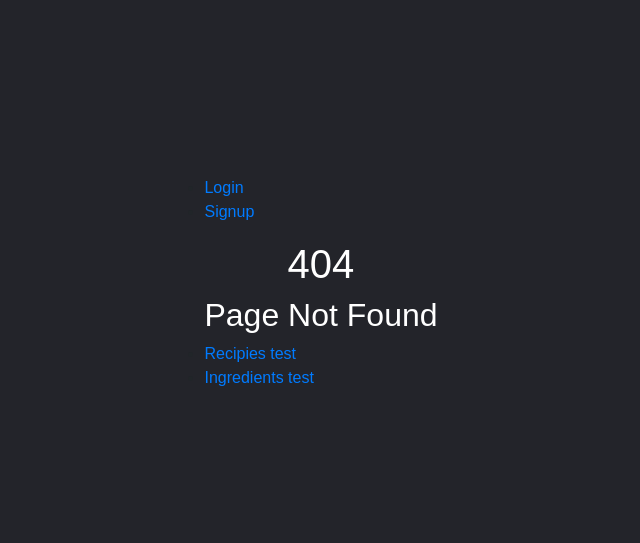
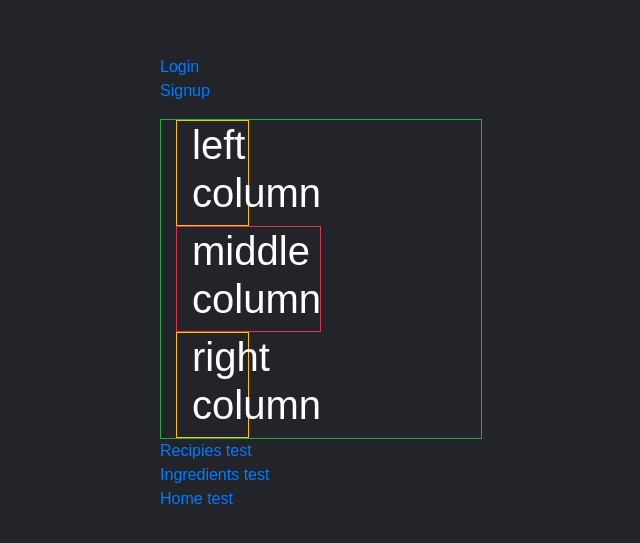
Before and after one commit to nsuff/project3, a React (Create React App) app in the folder client/: page /home in a window 1280 px wide. Before the commit this address had no page. Shown: the part 109-652 px from the top of the page, without its empty margins (319-959 px from the left). Built offline with nearby package versions, Linux system fonts and the light colour scheme.

Commit message:
columns added

```diff
--- a/client/src/App.js
+++ b/client/src/App.js
@@ -18,6 +18,7 @@ import Signup from './pages/Signup';
 import Recipies from './pages/Recipies';
 import Ingredients from './pages/Ingredients';
 import PageNotFound from './pages/PageNotFound';
+import Home from './pages/Home';
 
 const client = new ApolloClient({
   uri: '/graphql',
@@ -69,6 +70,11 @@ function App() {
                     element={<Ingredients />}
                   />
 
+                  <Route
+                    path="/home"
+                    element={<Home />}
+                  />
+                  {/*path will be changed later*/}
 
                 </Routes>
               </div>
--- a/client/src/components/Footer/index.js
+++ b/client/src/components/Footer/index.js
@@ -15,6 +15,10 @@ const Footer = () => {
                         <li>
                             <Link to="/ingredients">Ingredients test</Link>
                         </li>
+                        <li>
+                            <Link to="/home">Home test</Link>
+                            {/*^this will just be the '/' link once done */}
+                        </li>
                     </ul>
                 </nav>
             </div>
--- /dev/null
+++ b/client/src/pages/Home.js
@@ -0,0 +1,28 @@
+import React from "react";
+// import ProductList from "../components/ProductList";
+// import CategoryMenu from "../components/CategoryMenu";
+// import Cart from "../components/Cart";
+
+const Home = () => {
+  return (
+    <div className="container-fluid border border-success">
+      {/*interior divs can be moved into componants at a later date */}
+      {/* <CategoryMenu />
+      <ProductList />
+      <Cart /> */}
+      <div>
+        <div className="col-lg-3 border border-warning text-white">
+          <h1>left column</h1>
+        </div>
+        <div className="col-lg-6 border border-danger text-white">
+          <h1>middle column</h1>
+        </div>
+        <div className="col-lg-3 border border-warning text-white">
+          <h1>right column</h1>
+        </div>
+      </div>
+    </div>
+  );
+};
+
+export default Home;
```
